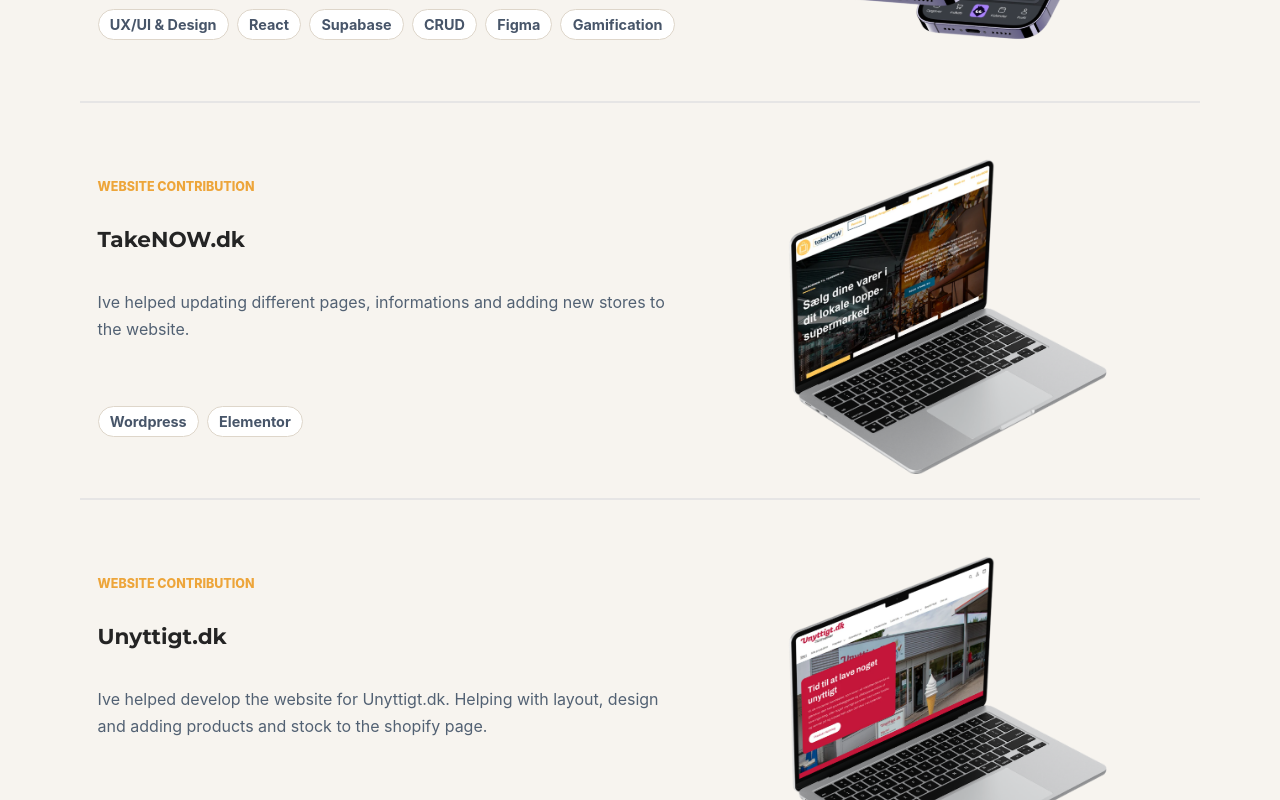
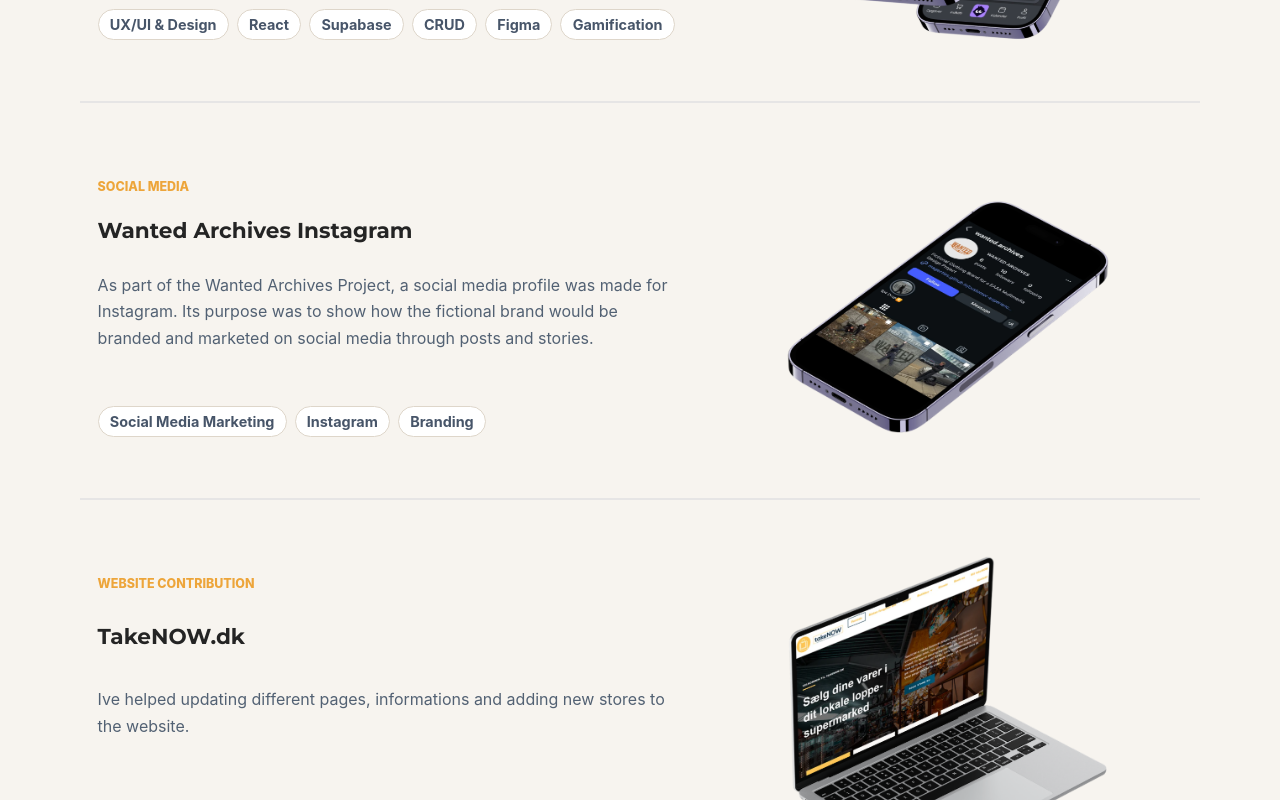
Before and after one commit to danielbilkvist/danielbilkvist.github.io, a React (Vite) app: page /projects in a window 1280 px wide. Shown: the part 1358-2158 px from the top of the page. Built offline with nearby package versions, Linux system fonts and the light colour scheme; a web font is replaced by a local one.

Commit message:
New Project

```diff
--- a/src/data/projects.js
+++ b/src/data/projects.js
@@ -153,6 +153,24 @@
   },
 
   {
+    slug: "WantedArchivesInstagram",
+    title: "Wanted Archives Instagram",
+    year: "Social Media",
+    summary:
+      "As part of the Wanted Archives Project, a social media profile was made for Instagram. Its purpose was to show how the fictional brand would be branded and marketed on social media through posts and stories.",
+    description: "---",
+    category: ["Minor Creations"],
+    tags: ["Social Media Marketing", "Instagram", "Branding", ],
+    thumbnail: `${import.meta.env.BASE_URL}process/WantedInsta.png`,
+    links: [
+      {
+        label: "Instagram",
+        href: "https://www.instagram.com/wanted.archives/",
+      },
+    ],
+  },
+
+  {
     slug: "takenow",
     title: "TakeNOW.dk",
     year: "Website Contribution",
--- a/src/pages/HomePage.jsx
+++ b/src/pages/HomePage.jsx
@@ -36,7 +36,7 @@
       <section className="section">
         <div className="section-heading">
           <p className="eyebrow">You might also like:</p>
-          <h2>Featured Projects</h2>
+          <h2>Featured Creations</h2>
         </div>
 
         <div className="project-grid">
```
Also changed, not shown: public/process/WantedInsta.png (added).
